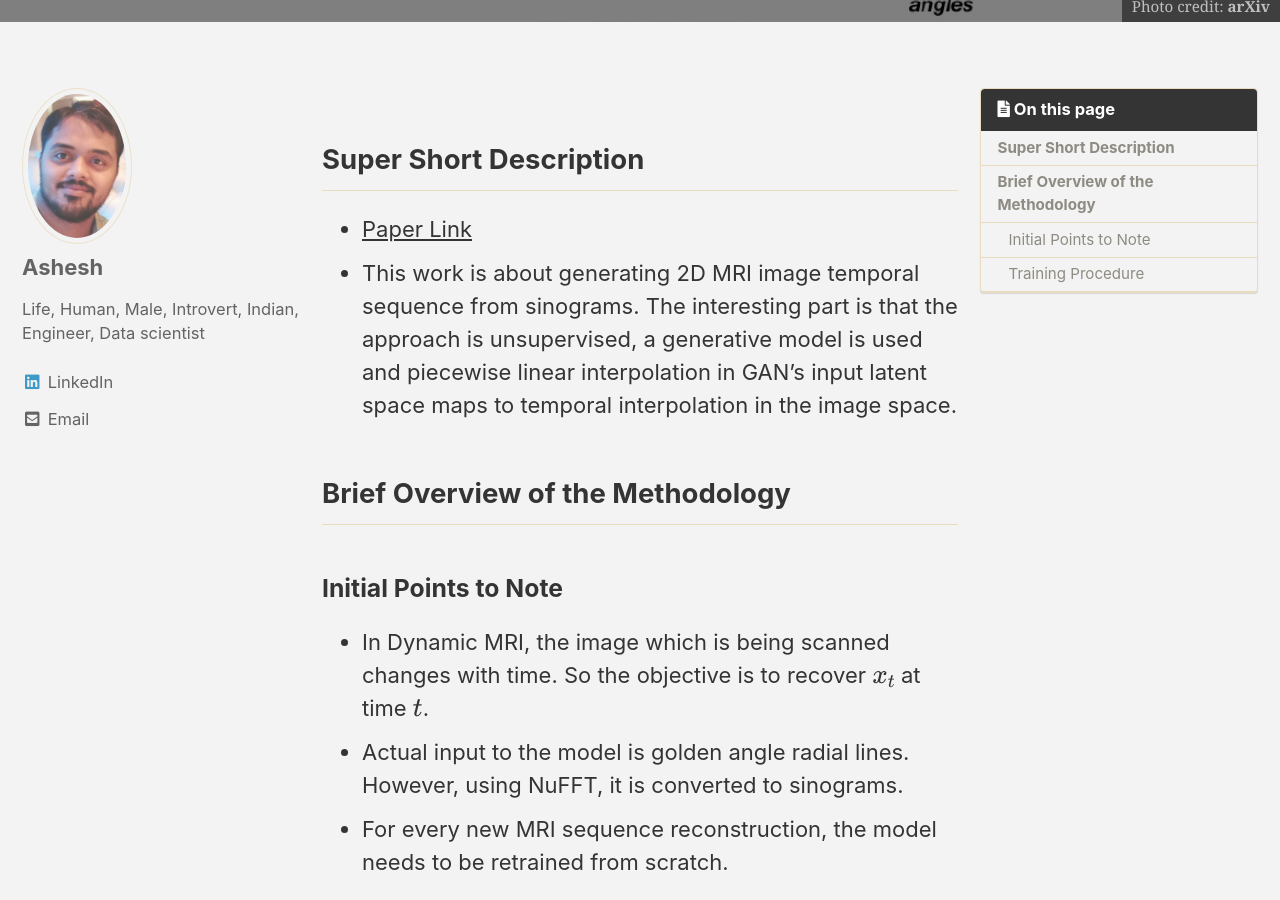
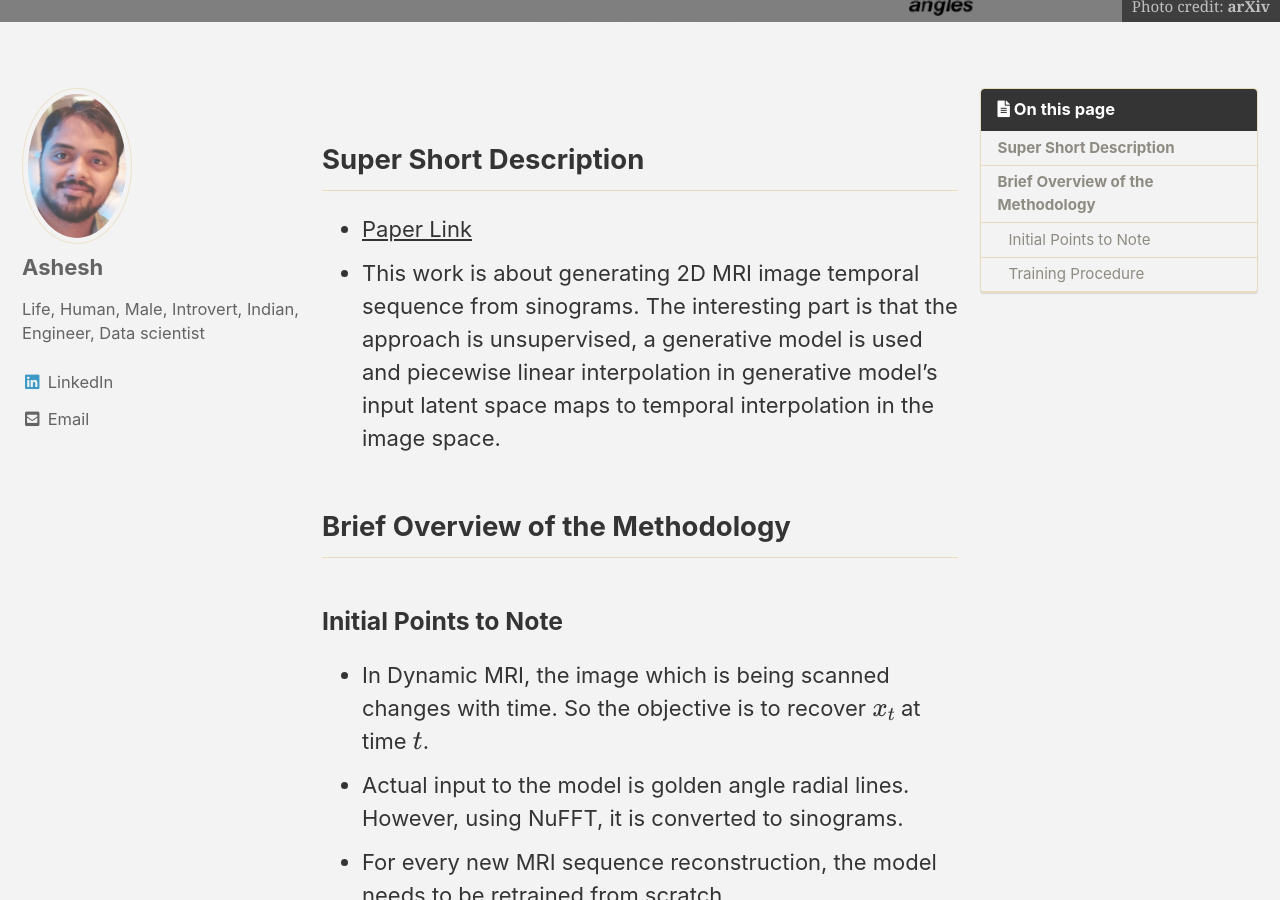
Before and after one commit to ashesh-0/ashesh.github.io, a Jekyll site: the page built from _pages/deep_mri_prior.md, in a window 1280 px wide and 900 px high, scrolled down 333 px. Built offline with Jekyll 4.4.1, drawn with Linux system fonts in a browser that asks for light colours; cached includes are drawn as plain includes; formulas are drawn with MathJax 3.

Commit message:
deep MRI prior

```diff
--- a/_pages/deep_mri_prior.md
+++ b/_pages/deep_mri_prior.md
@@ -13,7 +13,7 @@ header:
 ---
 ## Super Short Description
 * [Paper Link](https://arxiv.org/abs/1910.01684)
-*  This work is about generating 2D MRI image temporal sequence from sinograms. The interesting part is that the approach is unsupervised, a generative model is used and piecewise linear interpolation in GAN's input latent space maps to temporal interpolation in the image space.
+*  This work is about generating 2D MRI image temporal sequence from sinograms. The interesting part is that the approach is unsupervised, a generative model is used and piecewise linear interpolation in generative model's input latent space maps to temporal interpolation in the image space.
 
 ## Brief Overview of the Methodology
 ### Initial Points to Note
```
